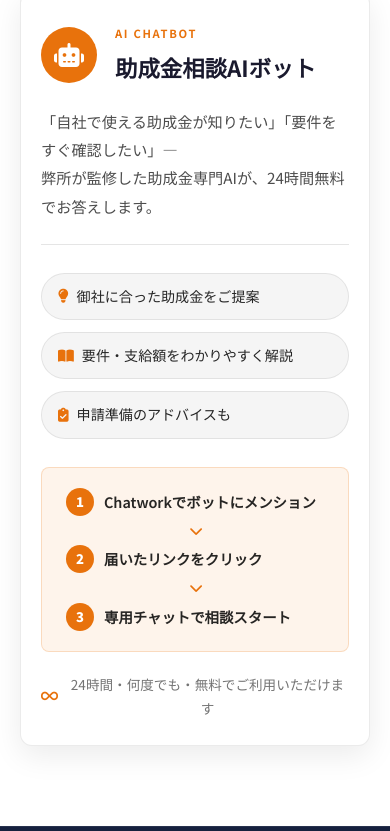
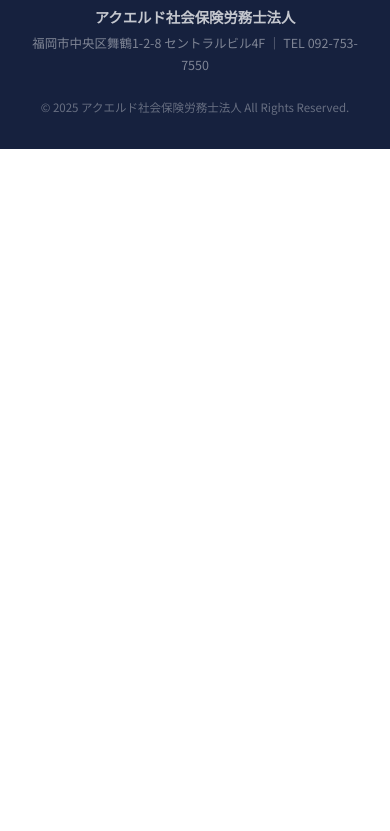
Before and after one commit to acuerdo-sr/column001, a plain HTML site: page index.html in a window 390 px wide. Shown: the part 6583-7414 px from the top of the page. After the commit the page ends 6732 px from the top, so only its background shows below. Drawn offline with Linux system fonts and the light colour scheme.

Commit message:
Add files via upload

```diff
--- a/index.html
+++ b/index.html
@@ -90,7 +90,6 @@
 .section { padding: 80px 0; }
 .confirmed-section { background: var(--white); }
 .checklist-section { background: var(--light-gray); }
-.ai-bot-section    { background: var(--white); }
 .cta-section       { background: var(--dark); }
 
 .section-header { text-align: center; margin-bottom: 48px; }
@@ -207,23 +206,6 @@
 .reset-btn { display: flex; align-items: center; gap: 8px; margin-top: 24px; background: none; border: 1.5px solid var(--border); color: var(--text-light); padding: 10px 20px; border-radius: 6px; font-size: 0.88rem; cursor: pointer; transition: var(--transition); font-family: inherit; }
 .reset-btn:hover { border-color: var(--accent); color: var(--accent); }
 
-/* AI BOT */
-.ai-bot-card { max-width: 720px; margin: 0 auto; background: var(--white); border: 1px solid rgba(0,0,0,0.08); border-top: 4px solid var(--accent); border-radius: var(--radius); padding: 40px 40px 32px; box-shadow: 0 10px 30px rgba(0,0,0,0.08); }
-.ai-bot-header { display: flex; align-items: center; gap: 18px; margin-bottom: 20px; }
-.ai-bot-icon-wrap { width: 56px; height: 56px; background: var(--accent); border-radius: 50%; display: flex; align-items: center; justify-content: center; font-size: 1.5rem; color: var(--white); flex-shrink: 0; }
-.ai-bot-label { font-size: 0.7rem; font-weight: 700; letter-spacing: 0.15em; color: var(--accent); margin-bottom: 4px; }
-.ai-bot-title { font-size: 1.4rem; font-weight: 700; color: var(--dark); }
-.ai-bot-desc { font-size: 0.95rem; color: rgba(0,0,0,0.7); line-height: 1.85; margin-bottom: 28px; padding-bottom: 24px; border-bottom: 1px solid rgba(0,0,0,0.1); }
-.ai-bot-features { display: flex; gap: 12px; flex-wrap: wrap; margin-bottom: 28px; }
-.ai-bot-feature { display: flex; align-items: center; gap: 8px; padding: 10px 16px; background: rgba(0,0,0,0.04); border: 1px solid rgba(0,0,0,0.08); border-radius: 50px; font-size: 0.88rem; color: rgba(0,0,0,0.85); flex: 1; min-width: 180px; }
-.ai-bot-feature i { color: var(--accent); flex-shrink: 0; }
-.ai-bot-steps { display: flex; align-items: center; gap: 8px; flex-wrap: wrap; padding: 20px 24px; background: rgba(232,114,12,0.08); border: 1px solid rgba(232,114,12,0.2); border-radius: var(--radius-sm); margin-bottom: 20px; }
-.ai-bot-step { display: flex; align-items: center; gap: 10px; font-size: 0.9rem; color: rgba(0,0,0,0.85); font-weight: 600; flex: 1; min-width: 140px; }
-.ai-step-num { width: 28px; height: 28px; background: var(--accent); color: var(--white); border-radius: 50%; display: flex; align-items: center; justify-content: center; font-size: 0.82rem; font-weight: 900; flex-shrink: 0; }
-.ai-step-arrow { font-size: 0.85rem; color: var(--accent); flex-shrink: 0; }
-.ai-bot-footer { text-align: center; font-size: 0.85rem; color: rgba(0,0,0,0.55); display: flex; align-items: center; justify-content: center; gap: 8px; }
-.ai-bot-footer i { color: var(--accent); }
-
 /* CTA */
 .cta-box { max-width: 680px; margin: 0 auto; text-align: center; padding: 60px 40px; }
 .cta-logo img { width: 72px; height: 72px; border-radius: 50%; margin: 0 auto 20px; }
@@ -254,10 +236,6 @@
   .hamburger { display: flex; }
   .hero-status-wrap { flex-direction: column; align-items: center; }
   .hero-status-card { min-width: 280px; width: 100%; max-width: 360px; }
-  .ai-bot-card { padding: 28px 20px 24px; }
-  .ai-bot-steps { flex-direction: column; align-items: flex-start; }
-  .ai-step-arrow { transform: rotate(90deg); align-self: center; }
-  .ai-bot-feature { min-width: 100%; }
 }
 @media (max-width: 640px) {
   .hero-cta-btn { padding: 16px 28px; font-size: 1rem; }
@@ -860,32 +838,6 @@
   </div>
 </section>
 
-<!-- AI BOT -->
-<section class="section ai-bot-section">
-  <div class="container">
-    <div class="ai-bot-card reveal">
-      <div class="ai-bot-header">
-        <div class="ai-bot-icon-wrap"><i class="fas fa-robot"></i></div>
-        <div><div class="ai-bot-label">AI CHATBOT</div><h2 class="ai-bot-title">助成金相談AIボット</h2></div>
-      </div>
-      <p class="ai-bot-desc">「自社で使える助成金が知りたい」「要件をすぐ確認したい」—<br />弊所が監修した助成金専門AIが、24時間無料でお答えします。</p>
-      <div class="ai-bot-features">
-        <div class="ai-bot-feature"><i class="fas fa-lightbulb"></i><span>御社に合った助成金をご提案</span></div>
-        <div class="ai-bot-feature"><i class="fas fa-book-open"></i><span>要件・支給額をわかりやすく解説</span></div>
-        <div class="ai-bot-feature"><i class="fas fa-clipboard-check"></i><span>申請準備のアドバイスも</span></div>
-      </div>
-      <div class="ai-bot-steps">
-        <div class="ai-bot-step"><span class="ai-step-num">1</span>Chatworkでボットにメンション</div>
-        <i class="fas fa-chevron-right ai-step-arrow"></i>
-        <div class="ai-bot-step"><span class="ai-step-num">2</span>届いたリンクをクリック</div>
-        <i class="fas fa-chevron-right ai-step-arrow"></i>
-        <div class="ai-bot-step"><span class="ai-step-num">3</span>専用チャットで相談スタート</div>
-      </div>
-      <div class="ai-bot-footer"><i class="fas fa-infinity"></i> 24時間・何度でも・無料でご利用いただけます</div>
-    </div>
-  </div>
-</section>
-
 </main>
 
 <footer class="footer">
```
